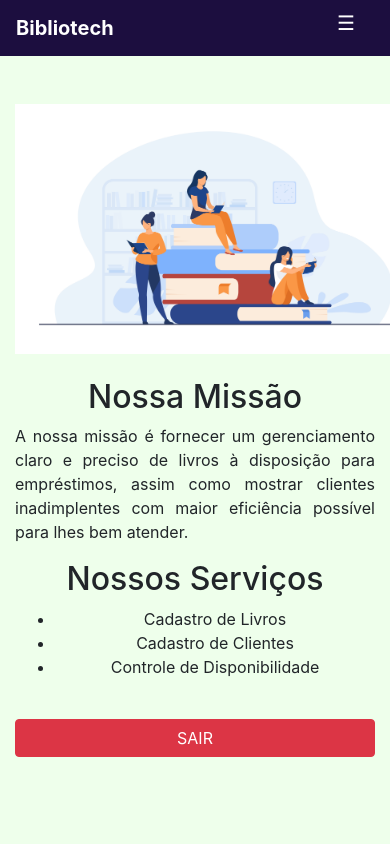
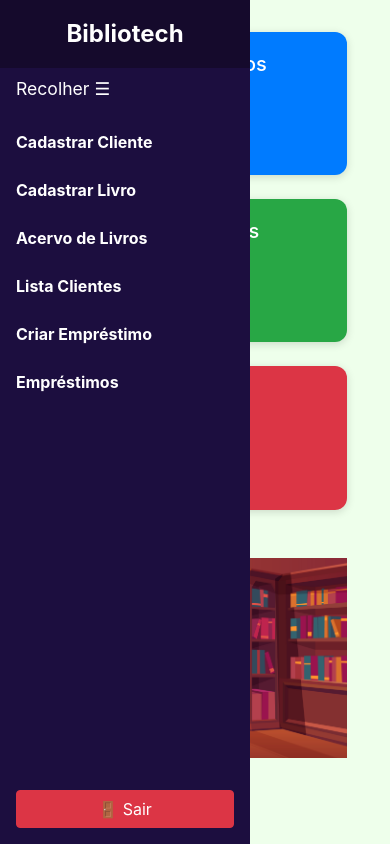
Before and after one commit to gx-briel/Bibliotech, a PHP site: page /indexlogado.php in a window 390 px wide; the page is wider, and only the part inside the window is pictured. Run offline with PHP 8.4, Linux system fonts and the light colour scheme; the visitor is signed in with stand-in values (Sample User, id 1); data that the repository does not hold is empty; some libraries are stand-ins or nearby versions.

Commit message:
alteracao fxd

```diff
--- a/indexlogado.php
+++ b/indexlogado.php
@@ -1,120 +1,225 @@
 <?php
-session_start(); // Inicia a sessão
+session_start();
+if (!isset($_SESSION['id'])) {
+    header('Location: index.php');
+    exit;
+}
 
-// Verifica se o usuário está logado
-if (!isset($_SESSION['id'])) {
-    // Se não estiver logado, redireciona para a página de login
-    header('Location: index.php');
-    exit; // Encerra o script para garantir que o redirecionamento aconteça
-}
+require_once 'conexao.php';
+
+  $sql = "SELECT COUNT(*) AS totalLivros FROM livros";
+  $res = mysqli_query($conexao, $sql);
+  $row = mysqli_fetch_assoc($res);
+  $totalLivros = $row['totalLivros'] ?? 0;
+
+  $sqlemprestimo = "SELECT COUNT(*) AS totalEmprestimos from emprestimo";
+  $res2 = mysqli_query($conexao, $sqlemprestimo);
+  $row2 = mysqli_fetch_assoc($res2);
+  $totalEmp = $row2['totalEmprestimos'] ?? 0;
+
+  $sqlvencido = "SELECT COUNT(*) AS totalVencido from emprestimo where vencimento < curdate()";
+  $res3 = mysqli_query($conexao, $sqlvencido);
+  $row3 = mysqli_fetch_assoc($res3);
+  $totalVenc = $row3['totalVencido'] ?? 0;
+
 ?>
-
 <!DOCTYPE html>
 <html lang="pt-br">
 <head>
   <meta charset="UTF-8">
-  <meta name="viewport" content="width=device-width, initial-scale=1, shrink-to-fit=no">
-  <title>Página inicial</title>
+  <meta name="viewport" content="width=device-width, initial-scale=1">
+  <title>Dashboard - Bibliotech</title>
   <link rel="stylesheet" href="https://stackpath.bootstrapcdn.com/bootstrap/4.5.2/css/bootstrap.min.css">
   <style>
-    footer {
-      position: fixed;
-      bottom: 0;
-      width: 100%;
-      z-index: 1030;
+    body {
+      background-color: rgb(238, 255, 235);
+      margin: 0;
+      overflow-x: hidden;
     }
 
-    body {
-      background-color: rgb(238, 255, 235);
+    .wrapper {
+      display: flex;
     }
 
-    .container {
-      padding-left: 15px;
-      padding-right: 15px;
+    .sidebar {
+      width: 250px;
+      background-color: #1c0e3f;
+      color: white;
+      min-height: 100vh;
+      transition: transform 0.3s ease;
+      position: fixed;
+      z-index: 999;
+    }
+
+    .sidebar.hidden {
+      transform: translateX(-100%);
+    }
+
+    .sidebar .sidebar-header {
+      padding: 1rem;
+      font-size: 1.5rem;
+      font-weight: bold;
+      background-color: #150a2c;
+      text-align: center;
+    }
+
+    .nav-links {
+      list-style: none;
+      padding: 0;
+      margin: 0;
+    }
+
+    .nav-links li {
+      padding: 0.75rem 1rem;
+    }
+
+    .nav-links li a {
+      color: white;
+      font-weight: bold;
+      text-decoration: none;
+      display: block;
+    }
+
+    .nav-links li a:hover {
+      color: #ffcc00;
+    }
+
+    .toggle-btn {
+      background: none;
+      border: none;
+      color: white;
+      font-size: 1.1rem;
+      padding: 0.5rem 1rem;
+      text-align: left;
+      width: 100%;
+      cursor: pointer;
+    }
+
+    .logout-btn {
+      position: absolute;
+      bottom: 1rem;
+      left: 1rem;
+      right: 1rem;
+    }
+
+    .show-sidebar-btn {
+      position: fixed;
+      top: 15px;
+      left: 15px;
+      z-index: 1000;
+      background-color: #1c0e3f;
+      color: white;
+      border: none;
+      border-radius: 4px;
+      padding: 8px 12px;
+      font-size: 1.2rem;
+      display: none;
+    }
+
+    .sidebar.hidden ~ .show-sidebar-btn {
+      display: block;
+    }
+
+    .content {
+      margin-left: 250px;
+      padding: 2rem;
+      flex: 1;
+      transition: margin-left 0.3s;
+    }
+
+    .sidebar.hidden ~ .content {
+      margin-left: 0;
+    }
+
+    .card {
+      border: none;
+      border-radius: 12px;
+      box-shadow: 0 2px 8px rgba(0,0,0,0.15);
     }
 
     @media (max-width: 768px) {
-      .col-md-6 {
-        text-align: center;
+      .content {
+        margin-left: 0 !important;
       }
-
-      .footer {
-        padding: 20px 0;
-      }
-
-      .footer .container {
-        padding-left: 15px;
-        padding-right: 15px;
-      }
-
-      .footer span {
-        font-size: 0.9rem;
-      }
-    }
-
-    .navbar {
-      background-color: #1c0e3f;
-    }
-    .navbar-brand, .nav-link {
-      color: white !important;
-      font-weight: bold;
-    }
-    .navbar-nav .nav-link:hover {
-      color: #ffcc00 !important;
     }
   </style>
 </head>
 <body>
 
-<nav class="navbar navbar-expand-lg">
-  <a class="navbar-brand" href="indexlogado.php">Bibliotech</a>
-  <button class="navbar-toggler" type="button" data-toggle="collapse" data-target="#navbarNav">
-    <span class="navbar-toggler-icon text-white">&#9776;</span>
-  </button>
-  <div class="collapse navbar-collapse" id="navbarNav">
-    <ul class="navbar-nav ml-auto">
-      <li class="nav-item"><a class="nav-link" href="cadastroCliente.php">Cadastrar Cliente</a></li>
-      <li class="nav-item"><a class="nav-link" href="cadastroLivro.php">Cadastrar Livro</a></li>
-      <li class="nav-item"><a class="nav-link" href="acervo.php">Acervo de Livros</a></li>
-      <li class="nav-item"><a class="nav-link" href="listaCliente.php">Lista Clientes</a></li>
-      <li class="nav-item"><a class="nav-link" href="criaEmprestimo.php">Criar Empréstimo</a></li>
-      <li class="nav-item"><a class="nav-link" href="relatorios.php">Empréstimos</a></li>
+<div class="wrapper">
+  <!-- Sidebar -->
+  <nav id="sidebar" class="sidebar">
+    <div class="sidebar-header">Bibliotech</div>
+    <button class="toggle-btn btn btn-sm btn-warning w-100 mb-2" onclick="hideSidebar()">Recolher ☰</button>
+
+    <ul class="nav-links">
+      <li><a href="cadastroCliente.php">Cadastrar Cliente</a></li>
+      <li><a href="cadastroLivro.php">Cadastrar Livro</a></li>
+      <li><a href="acervo.php">Acervo de Livros</a></li>
+      <li><a href="listaCliente.php">Lista Clientes</a></li>
+      <li><a href="criaEmprestimo.php">Criar Empréstimo</a></li>
+      <li><a href="relatorios.php">Empréstimos</a></li>
     </ul>
-  </div>
-</nav>
 
-<div class="container mt-5">
-  <div class="row">
-    <div class="col-md-6 offset-md-3 text-center">
-      <img src="fxd.jpg" alt="logo Bibliotech" class="img-fluid" style="max-width: 400px; height: auto;">
+    <!-- Botão de logout no rodapé -->
+    <div class="logout-btn">
+      <a href="logout.php" class="btn btn-danger w-100">🚪 Sair</a>
     </div>
-  </div>
+  </nav>
 
-  <div class="row mt-4">
-    <div class="col-md-6">
-      <h2>Nossa Missão</h2>
-      <p style="text-align: justify;">A nossa missão é fornecer um gerenciamento claro e preciso de livros à disposição para empréstimos, assim como mostrar clientes inadimplentes com maior eficiência possível para lhes bem atender.</p>
-    </div>
-    <div class="col-md-6">
-      <h2>Nossos Serviços</h2>
-      <ul>
-        <li>Cadastro de Livros</li>
-        <li>Cadastro de Clientes</li>
-        <li>Controle de Disponibilidade</li>
-      </ul>
+  <!-- Botão para mostrar sidebar -->
+  <button id="showSidebarBtn" class="show-sidebar-btn" onclick="showSidebar()">☰</button>
+
+  <!-- Conteúdo principal -->
+  <div class="content">
+    <div class="container-fluid">
+      <div class="row text-center">
+        <div class="col-md-4 mb-4">
+          <div class="card bg-primary text-white">
+            <div class="card-body">
+              <h5 class="card-title">Total de Livros</h5>
+              <p class="card-text display-4"><?= $totalLivros; ?></p>
+            </div>
+          </div>
+        </div>
+        <div class="col-md-4 mb-4">
+          <div class="card bg-success text-white">
+            <div class="card-body">
+              <h5 class="card-title">Empréstimos</h5>
+              <p class="card-text display-4"><?= $totalEmp; ?></p>
+            </div>
+          </div>
+        </div>
+        <div class="col-md-4 mb-4">
+          <div class="card bg-danger text-white">
+            <div class="card-body">
+              <h5 class="card-title">Vencidos</h5>
+              <p class="card-text display-4"><?= $totalVenc; ?></p>
+            </div>
+          </div>
+        </div>
+      </div>
+
+      <div class="row justify-content-center mt-4">
+        <div class="col-md-6 text-center">
+          <img src="fxd.jpg" alt="Logo Bibliotech" class="img-fluid" style="max-width: 300px;">
+        </div>
+      </div>
     </div>
   </div>
 </div>
 
-    <div class="col-md-12 mt-4 mb-4">
-      <!-- Botão de Logout -->
-      <a href="logout.php">
-        <button type="button" class="btn btn-danger btn-block">SAIR</button>
-      </a>
-    </div>
+<!-- Scripts -->
+<script>
+  function hideSidebar() {
+    document.getElementById('sidebar').classList.add('hidden');
+    document.getElementById('showSidebarBtn').style.display = 'block';
+  }
 
-<script src="https://code.jquery.com/jquery-3.5.1.slim.min.js"></script>
-<script src="https://cdn.jsdelivr.net/npm/@popperjs/core@2.5.4/dist/umd/popper.min.js"></script>
-<script src="https://stackpath.bootstrapcdn.com/bootstrap/4.5.2/js/bootstrap.min.js"></script>
+  function showSidebar() {
+    document.getElementById('sidebar').classList.remove('hidden');
+    document.getElementById('showSidebarBtn').style.display = 'none';
+  }
+</script>
 </body>
 </html>
```
Also changed, not shown: index.php (+189 -67 lines), fxd.jpg.
